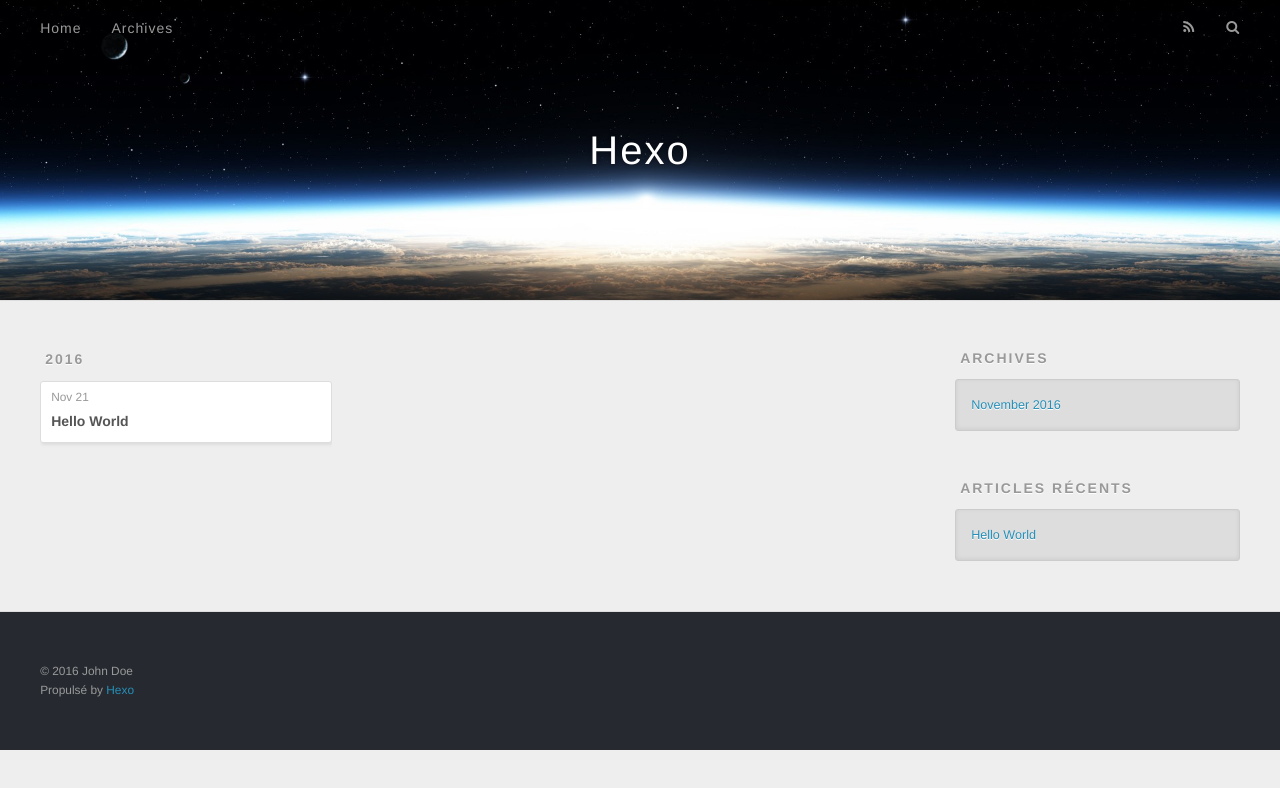
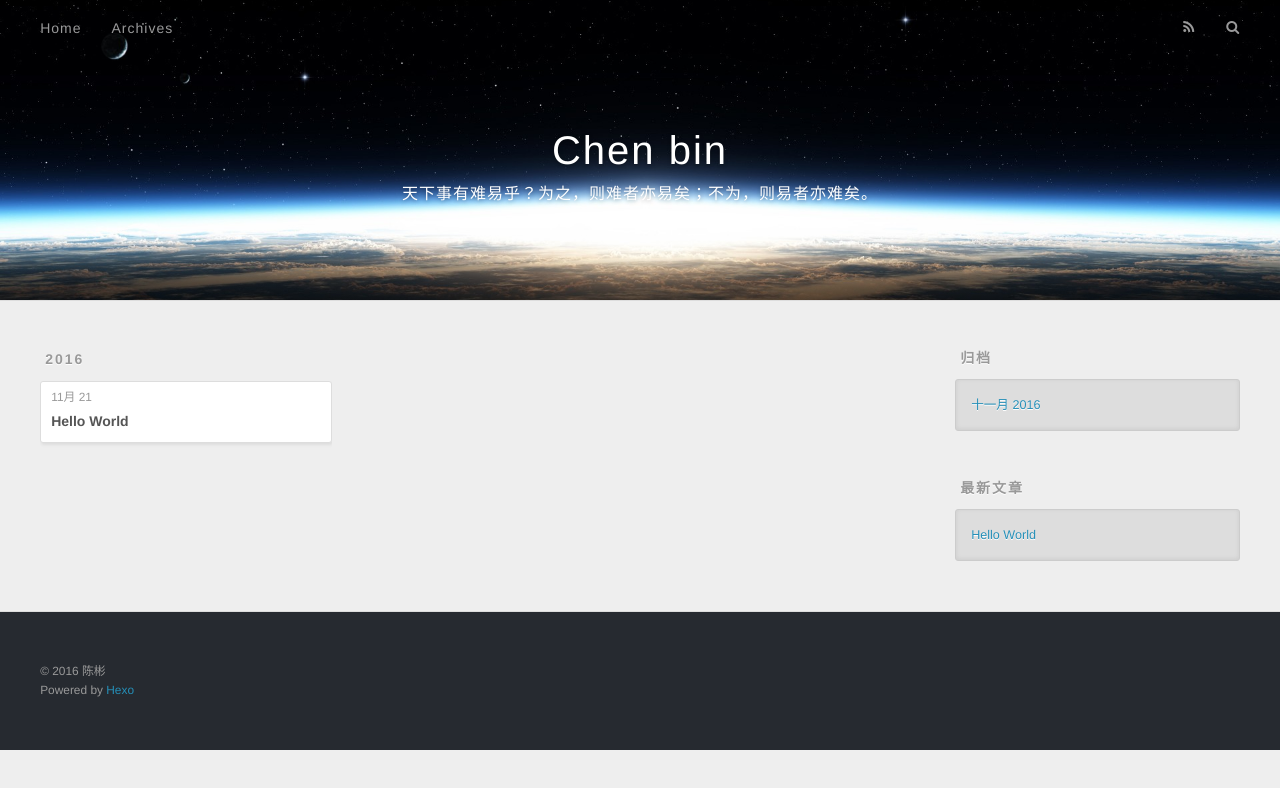
Before and after one commit to orangeice/orangeice.github.io, a plain HTML site: page archives/2016/11/index.html in a window 1280 px wide. Drawn offline with nearby package versions, Linux system fonts and the light colour scheme.

Commit message:
Site updated: 2016-11-21 11:01:41

```diff
--- a/archives/2016/11/index.html
+++ b/archives/2016/11/index.html
@@ -3,16 +3,19 @@
 <head>
   <meta charset="utf-8">
 
-  <title>Archives: 2016/11 | Hexo</title>
+  <title>归档: 2016/11 | Chen bin</title>
   <meta name="viewport" content="width=device-width, initial-scale=1, maximum-scale=1">
-  <meta property="og:type" content="website">
-<meta property="og:title" content="Hexo">
+  <meta name="description" content="天下事有难易乎？为之，则难者亦易矣；不为，则易者亦难矣。">
+<meta property="og:type" content="website">
+<meta property="og:title" content="Chen bin">
 <meta property="og:url" content="http://yoursite.com/archives/2016/11/index.html">
-<meta property="og:site_name" content="Hexo">
+<meta property="og:site_name" content="Chen bin">
+<meta property="og:description" content="天下事有难易乎？为之，则难者亦易矣；不为，则易者亦难矣。">
 <meta name="twitter:card" content="summary">
-<meta name="twitter:title" content="Hexo">
+<meta name="twitter:title" content="Chen bin">
+<meta name="twitter:description" content="天下事有难易乎？为之，则难者亦易矣；不为，则易者亦难矣。">
 
-    <link rel="alternate" href="/atom.xml" title="Hexo" type="application/atom+xml">
+    <link rel="alternate" href="/atom.xml" title="Chen bin" type="application/atom+xml">
 
 
     <link rel="icon" href="/favicon.png">
@@ -33,8 +36,12 @@
   <div id="header-outer" class="outer">
     <div id="header-title" class="inner">
       <h1 id="logo-wrap">
-        <a href="/" id="logo">Hexo</a>
+        <a href="/" id="logo">Chen bin</a>
       </h1>
+
+        <h2 id="subtitle-wrap">
+          <a href="/" id="subtitle">天下事有难易乎？为之，则难者亦易矣；不为，则易者亦难矣。</a>
+        </h2>
 
     </div>
     <div id="header-inner" class="inner">
@@ -48,9 +55,9 @@
       </nav>
       <nav id="sub-nav">
 
-          <a id="nav-rss-link" class="nav-icon" href="/atom.xml" title="Flux RSS"></a>
+          <a id="nav-rss-link" class="nav-icon" href="/atom.xml" title="RSS Feed"></a>
 
-        <a id="nav-search-btn" class="nav-icon" title="Rechercher"></a>
+        <a id="nav-search-btn" class="nav-icon" title="搜索"></a>
       </nav>
       <div id="search-form-wrap">
         <form action="//google.com/search" method="get" accept-charset="UTF-8" class="search-form"><input type="search" name="q" results="0" class="search-form-input" placeholder="Search"><button type="submit" class="search-form-submit">&#xF002;</button><input type="hidden" name="sitesearch" value="http://yoursite.com"></form>
@@ -76,7 +83,7 @@
   <div class="archive-article-inner">
     <header class="archive-article-header">
       <a href="/2016/11/21/hello-world/" class="archive-article-date">
-  <time datetime="2016-11-21T02:53:52.000Z" itemprop="datePublished">Nov 21</time>
+  <time datetime="2016-11-21T02:53:52.000Z" itemprop="datePublished">11月 21</time>
 </a>
 
 
@@ -107,9 +114,9 @@
 
 
   <div class="widget-wrap">
-    <h3 class="widget-title">Archives</h3>
+    <h3 class="widget-title">归档</h3>
     <div class="widget">
-      <ul class="archive-list"><li class="archive-list-item"><a class="archive-list-link" href="/archives/2016/11/">November 2016</a></li></ul>
+      <ul class="archive-list"><li class="archive-list-item"><a class="archive-list-link" href="/archives/2016/11/">十一月 2016</a></li></ul>
     </div>
   </div>
 
@@ -117,7 +124,7 @@
 
 
   <div class="widget-wrap">
-    <h3 class="widget-title">Articles récents</h3>
+    <h3 class="widget-title">最新文章</h3>
     <div class="widget">
       <ul>
 
@@ -137,8 +144,8 @@
 
   <div class="outer">
     <div id="footer-info" class="inner">
-      &copy; 2016 John Doe<br>
-      Propulsé by <a href="http://hexo.io/" target="_blank">Hexo</a>
+      &copy; 2016 陈彬<br>
+      Powered by <a href="http://hexo.io/" target="_blank">Hexo</a>
     </div>
   </div>
 </footer>
```
Also changed, not shown: 2016/11/21/hello-world/index.html (+16 -12 lines), archives/2016/index.html (+22 -15 lines), archives/index.html (+22 -15 lines), index.html (+22 -15 lines).
